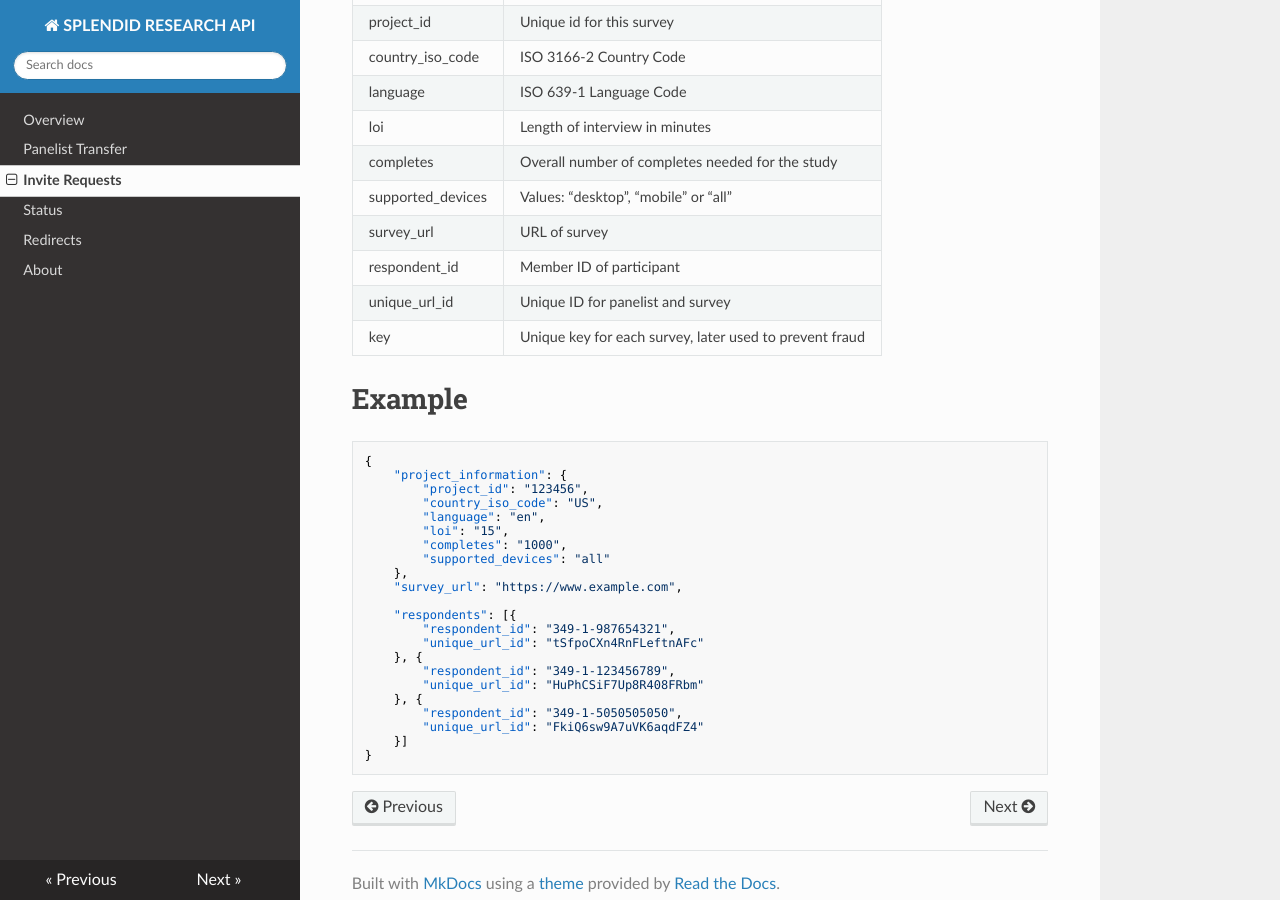
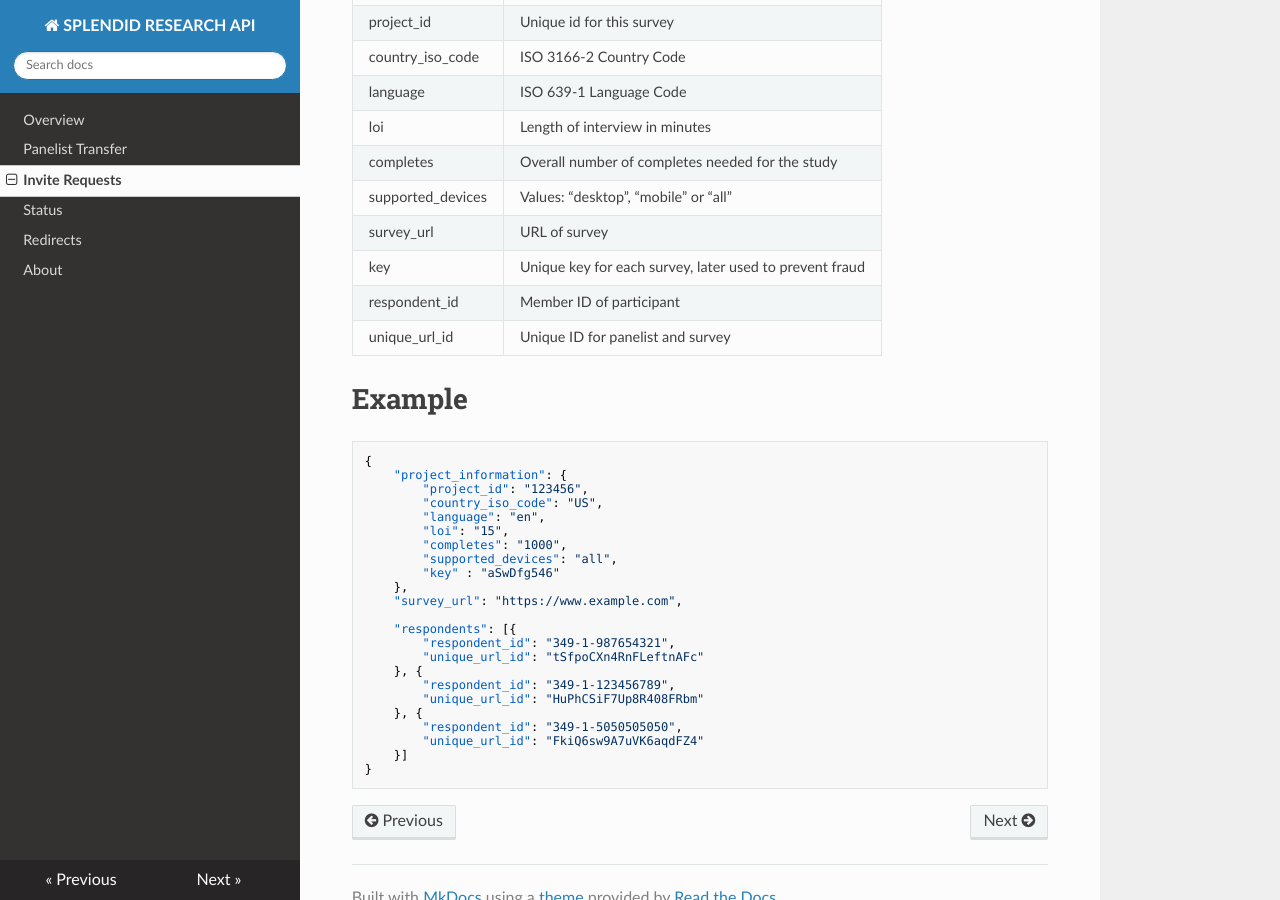
Before and after one commit to SPLENDID-RESEARCH/api-docs, an MkDocs documentation site: the page built from docs/invites.md, in a window 1280 px wide and 900 px high, scrolled down 587 px. Built offline with MkDocs 1.6.1, drawn with Linux system fonts in a browser that asks for light colours; nearby versions of some CDN libraries; old or Windows-style settings are respelled for this version of MkDocs.

```diff
--- a/docs/invites.md
+++ b/docs/invites.md
@@ -22,9 +22,10 @@ loi | Length of interview in minutes
 completes | Overall number of completes needed for the study
 supported_devices | Values: “desktop”, “mobile” or “all”
 survey_url | URL of survey
+key | Unique key for each survey, later used to prevent fraud
 respondent_id | Member ID of participant
 unique_url_id | Unique ID for panelist and survey
-key | Unique key for each survey, later used to prevent fraud
+
 
 # Example
 
@@ -36,7 +37,8 @@ key | Unique key for each survey, later used to prevent fraud
 		"language": "en",
 		"loi": "15",
 		"completes": "1000",
-		"supported_devices": "all"
+		"supported_devices": "all",
+		"key" : "aSwDfg546"
 	},
 	"survey_url": "https://www.example.com",
 
```
Also changed, not shown: docs/status.md (+2 -1 lines), site/index.html, site/invites/index.html, site/search/search_index.json, site/sitemap.xml, site/status/index.html.
